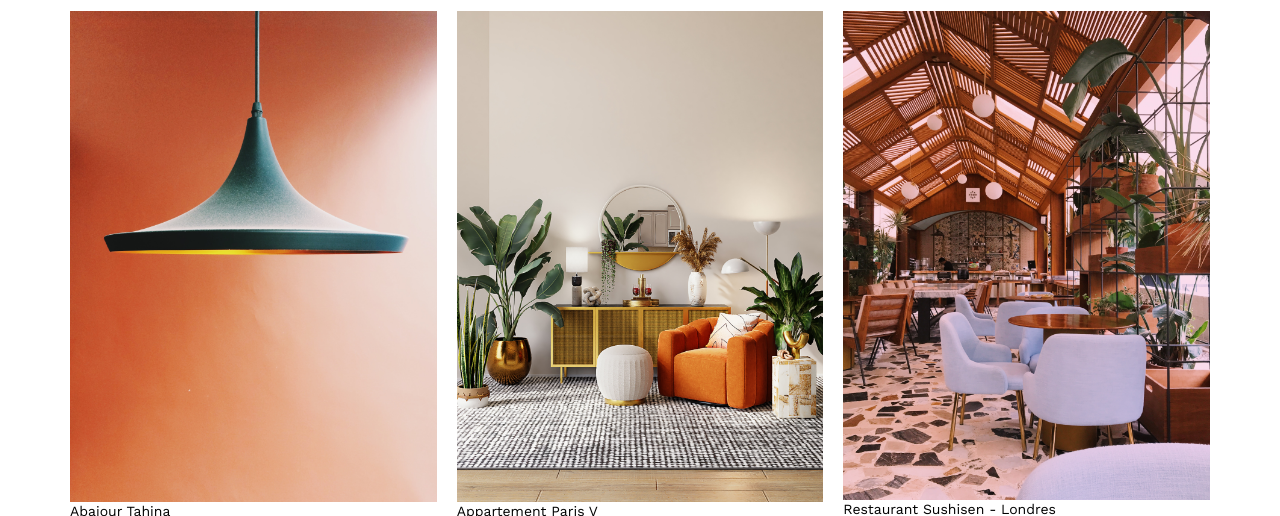
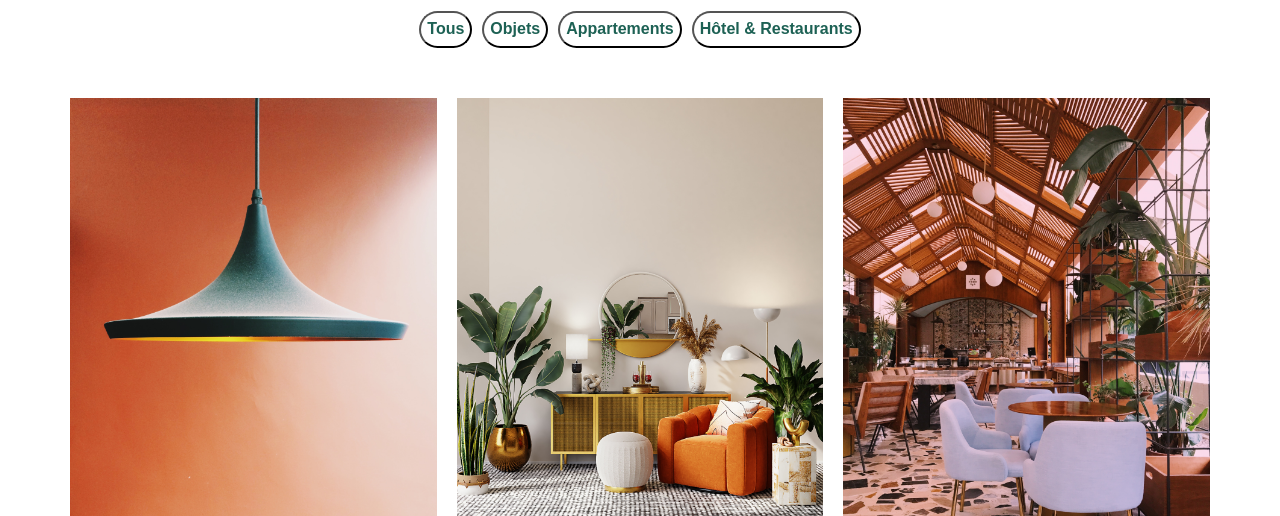
Before and after one commit to mickael13800/p3-Sophie, a plain HTML site: page FrontEnd/index.html in a window 1280 px wide. Shown: the part 584-1100 px from the top of the page. Drawn offline with nearby package versions, Linux system fonts and the light colour scheme.

Commit message:
page d'accueil bouton filtres CSS

```diff
--- a/FrontEnd/assets/style.css
+++ b/FrontEnd/assets/style.css
@@ -129,6 +129,24 @@ li:hover {
 	text-align: center;
 	margin-bottom: 1em;
 }
+
+.filtres {
+	display: flex;
+	justify-content: center;
+	gap: 10px;
+	margin-bottom: 50px;
+}
+
+.filtres button {
+	border-radius: 60px;
+	height: 37px;
+	width: auto;
+	color: #1d6154;
+	background-color: white;
+	font-size: 16px;
+	font-weight: bold;
+}
+
 .gallery {
 	width: 100%;
 	display: grid;
--- a/FrontEnd/index.html
+++ b/FrontEnd/index.html
@@ -36,6 +36,12 @@
 	</section>
 	<section id="portfolio">
 		<h2>Mes Projets</h2>
+		<div class="filtres">
+			<button class="tous">Tous</button>
+			<button class="objets">Objets</button>
+			<button class="appartements">Appartements</button>
+			<button class="hotels-restaurants">Hôtel & Restaurants</button>
+		</div>
 		<div class="gallery">
 			<figure>
 				<img src="assets/images/abajour-tahina.png" alt="Abajour Tahina">
```
